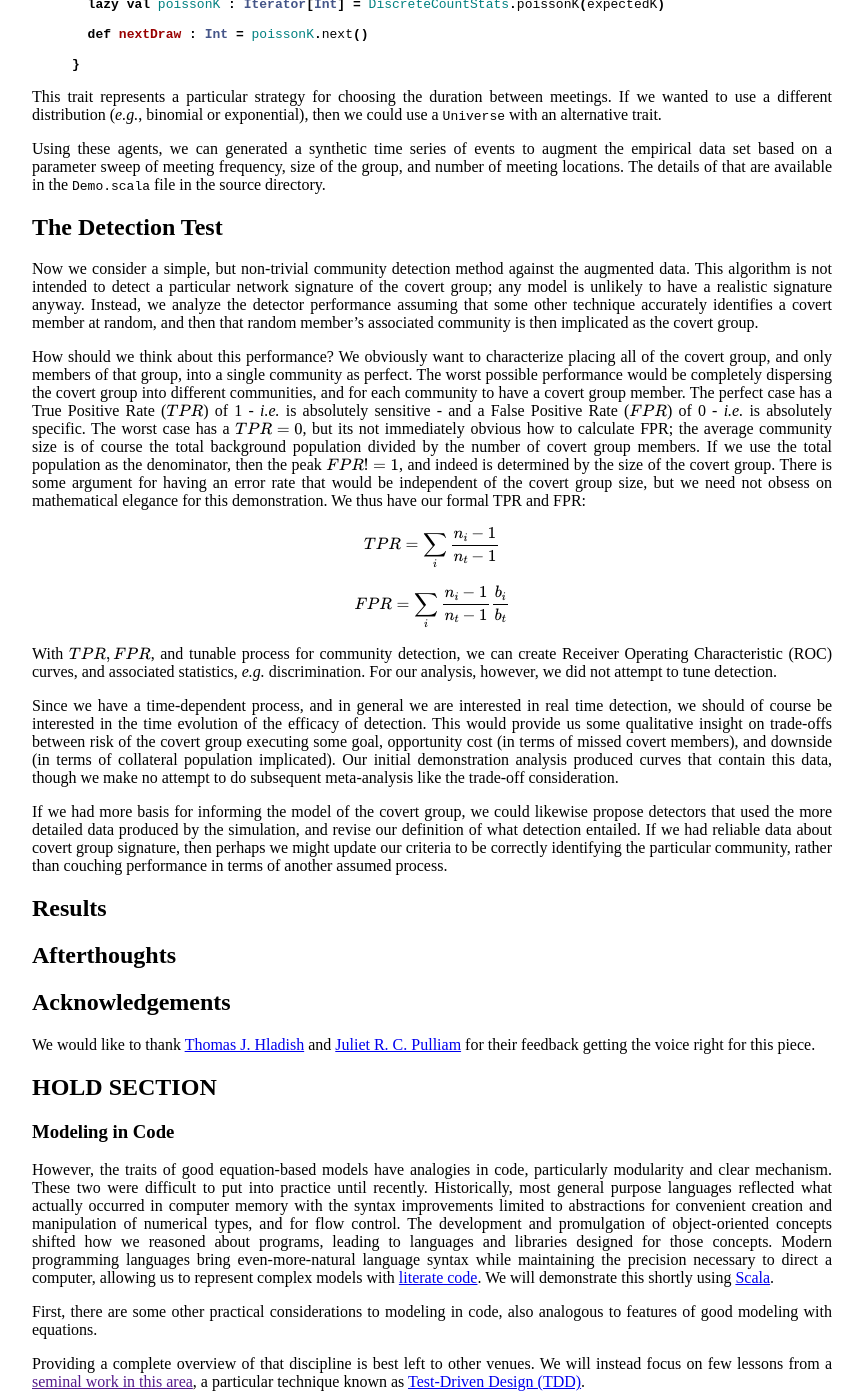
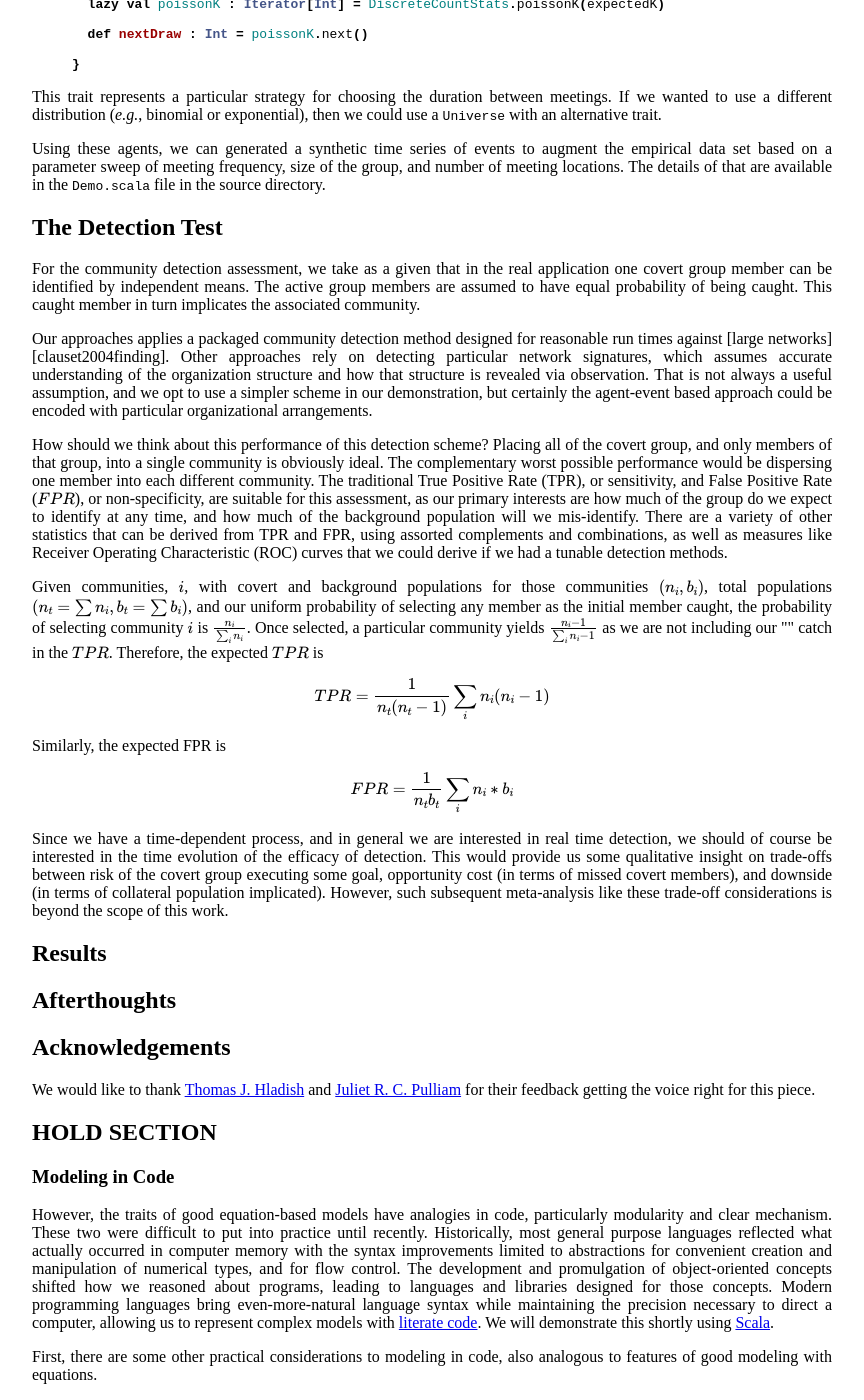
Before and after one commit to pearsonca/scala-commsim, a Jekyll site: the page built from index.md, in a window 1280 px wide and 1400 px high, scrolled down 8292 px. Shown: the whole window, without its empty margins (208-1072 px from the left). Built offline with Jekyll 4.4.1, drawn with Linux system fonts in a browser that asks for light colours; formulas are drawn with MathJax 3.

Commit message:
finished through results

```diff
--- a/index.md
+++ b/index.md
@@ -615,54 +615,55 @@ the `Demo.scala` file in the source directory.
 
 ## The Detection Test
 
-Now we consider a simple, but non-trivial community detection method against the
-augmented data.  This algorithm is not intended to detect a particular network
-signature of the covert group; any model is unlikely to have a realistic signature anyway.
-Instead, we analyze the detector performance assuming
-that some other technique accurately identifies a covert member at random, and then that random
-member's associated community is then implicated as the covert group.
+For the community detection assessment, we take as a given that in the real
+application one covert group member can be identified by independent means.  The
+active group members are assumed to have equal probability of being caught.
+This caught member in turn implicates the associated community.
 
-How should we think about this performance?  We obviously want to characterize
-placing all of the covert group, and only members of that group, into a single
-community as perfect.  The worst possible performance would be completely
-dispersing the covert group into different communities, and for each community
-to have a covert group member.  The perfect case has a True Positive Rate ($TPR$)
-of 1 - *i.e.* is absolutely sensitive - and a False Positive Rate ($FPR$) of 0 -
-*i.e.* is absolutely specific.  The worst case has a $TPR = 0$, but its not
-immediately obvious how to calculate FPR; the average community size is of
-course the total background population divided by the number of covert group
-members.  If we use the total population as the denominator, then the peak
-$FPR != 1$, and indeed is determined by the size of the covert group. There
-is some argument for having an error rate that would be independent of the
-covert group size, but we need not obsess on mathematical elegance for this
-demonstration.  We thus have our formal TPR and FPR:
+Our approaches applies a packaged community detection method designed for
+reasonable run times against [large networks][clauset2004finding].  Other
+approaches rely on detecting particular network signatures, which assumes
+accurate understanding of the organization structure and how that structure is
+revealed via observation. That is not always a useful assumption, and we opt to
+use a simpler scheme in our demonstration, but certainly the agent-event based
+approach could be encoded with particular organizational arrangements.
+
+How should we think about this performance of this detection scheme?
+Placing all of the covert group, and only members of that group, into a single
+community is obviously ideal.  The complementary worst possible performance would be
+dispersing one member into each different community.  The traditional True Positive Rate (TPR), or
+sensitivity, and False Positive Rate ($FPR$), or non-specificity, are suitable
+for this assessment, as our primary interests are how much of the group do we expect
+to identify at any time, and how much of the background population will we mis-identify.
+There are a variety of other statistics that can be derived from TPR and FPR, using
+assorted complements and combinations, as well as measures like Receiver
+Operating Characteristic (ROC) curves that we could derive if we had a tunable
+detection methods.
+
+Given communities, $i$, with covert and background populations for those
+communities $(n_i, b_i)$, total populations $(n_t = \sum n_i, b_t = \sum b_i)$, and
+our uniform probability of selecting any member as the initial member caught,
+the probability of selecting community $i$ is $\frac{n_i}{\sum_i n_i}$.  Once
+selected, a particular community yields $\frac{n_i-1}{\sum_i n_i - 1}$ as we are not
+including our \"\" catch in the $TPR$.  Therefore, the expected $TPR$ is
 
 \begin{equation}
-TPR = \sum_i\frac{n_i-1}{n_t-1} \\
-\end{equation}
-\begin{equation}
-FPR = \sum_i\frac{n_i-1}{n_t-1}\frac{b_i}{b_t}
+TPR = \frac{1}{n_t(n_t-1)}\sum_i n_i(n_i-1) \\
 \end{equation}
 
-With $TPR, FPR$, and tunable process for community detection, we can create Receiver
-Operating Characteristic (ROC) curves, and associated statistics, *e.g.* discrimination.
-For our analysis, however, we did not attempt to tune detection.
+Similarly, the expected FPR is
+
+\begin{equation}
+FPR = \frac{1}{n_t b_t}\sum_i n_i *b_i
+\end{equation}
 
 Since we have a time-dependent process, and in general we are interested in real
 time detection, we should of course be interested in the time evolution of the
 efficacy of detection.  This would provide us some qualitative insight on
 trade-offs between risk of the covert group executing some goal, opportunity
 cost (in terms of missed covert members), and downside (in terms of collateral
-population implicated).  Our initial demonstration analysis produced curves that
-contain this data, though we make no attempt to do subsequent meta-analysis like
-the trade-off consideration.
-
-If we had more basis for informing the model of the covert group, we could
-likewise propose detectors that used the more detailed data produced by the
-simulation, and revise our definition of what detection entailed.  If we had
-reliable data about covert group signature, then perhaps we might update our
-criteria to be correctly identifying the particular community, rather than
-couching performance in terms of another assumed process.
+population implicated).  However, such subsequent meta-analysis like
+these trade-off considerations is beyond the scope of this work.
 
 ## Results
 
```
